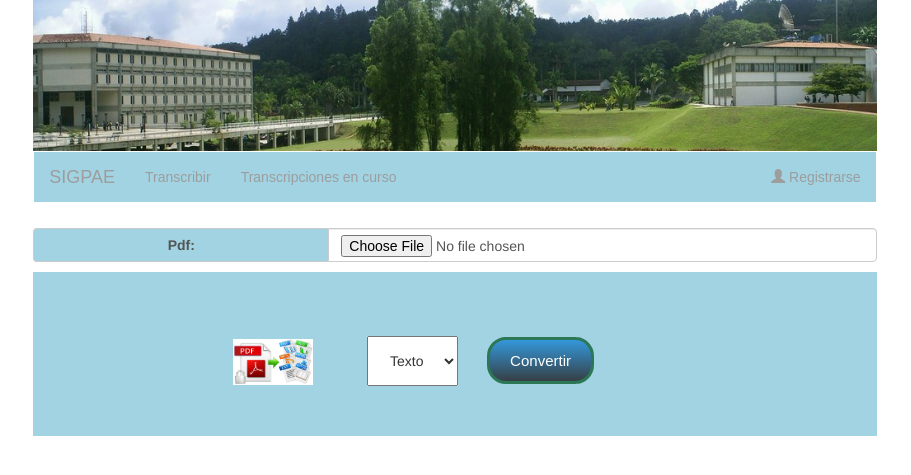
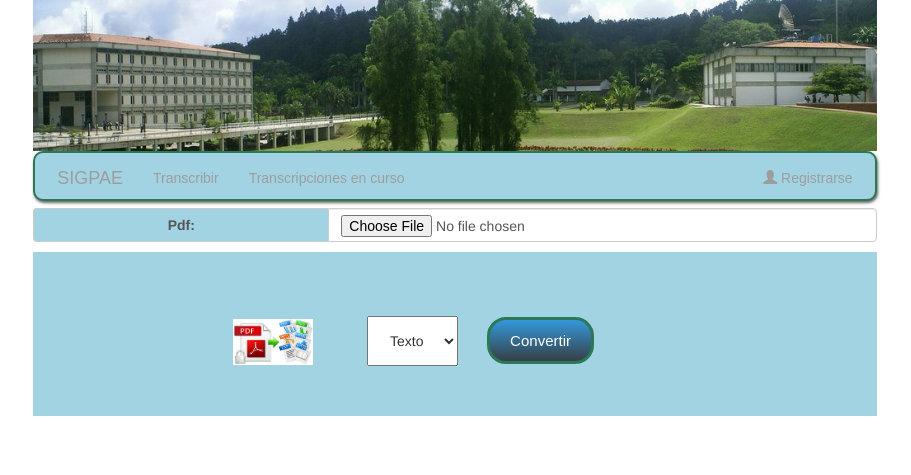
Before and after one commit to 815edwar/SIGPAE, a Django app: a page that uses templates/pdf.html in a window 1280 px wide. Shown: the top 475 px of the page, without its empty margins (185-1096 px from the left). Run offline with Django 3.2, Linux system fonts and the light colour scheme; some libraries are stand-ins or nearby versions.

Commit message:
Cambios en NavBar y organización de campos en transcripción

```diff
--- a/sigpaeHistoricos/models.py
+++ b/sigpaeHistoricos/models.py
@@ -14,6 +14,12 @@ def valid_extension(value):
      		or value.name.endswith('.PDf') or value.name.endswith('.pdF') or value.name.endswith('.PdF')
      		or value.name.endswith('.pDF') or value.name.endswith('.pDf')):
         raise ValidationError("Sólo se permiten archivos en formato PDF.")
+def valid_hours(hr):
+    if not ((hr>=0) and hr<=40):
+        raise  ValidationError("Máximo de horas semanales es 40.")
+def valid_cr(cr):
+    if not ((cr>=0) and cr<=16):
+        raise  ValidationError("Máximo de créditos válido es 16.")
 
 class Departamento(models.Model):
     nombre = models.CharField('Nombre', max_length=100, null=True)
@@ -62,11 +68,9 @@ class Pdfs(models.Model):
 
     año = models.PositiveIntegerField('Año', choices=AÑOS, null=True)
 
-    horas_semanales = models.PositiveIntegerField('Horas Semanales', null=True, validators=[MinValueValidator(0),
-                                                             MaxValueValidator(40)])
+    horas_semanales = models.PositiveIntegerField('Horas Semanales', null=True, validators=[valid_hours])
 
-    creditos = models.PositiveIntegerField('Créditos', null=True,  validators=[MinValueValidator(0),
-                                                             MaxValueValidator(16)])
+    creditos = models.PositiveIntegerField('Créditos', null=True,  validators=[valid_cr])
 
     requisitos = models.TextField('Requisitos', null=True)
 
--- a/static/css/base.css
+++ b/static/css/base.css
@@ -6,14 +6,24 @@ body {
 	margin: auto;
 }
 
+
 #navbar {
-	border-radius: 0;
-	background-color:#a1d3e2 ;
-	color:   #000000;
-	font-family: sans-serif;
-	border-color: #ffffff;
-  color: ;
+  width: 100%;
+  color:#FFFFFF;
+  font-family: sans-serif;
+  margin: 0px 0px 0px 0px;
+  padding: 0px 7px 4px ;
+  height: 40px;
+  line-height: 100%;
+  border-radius: 10px;
+  box-shadow: 1px 2px 3px #666666;
+  background: #A1D3E2;
+  border: solid 2px #2C7856;
+  position:relative;
+  z-index:999;
 }
+
+
 
 .clip{
   width: 80px;
@@ -62,7 +72,7 @@ body {
   margin-top: 10px;
 }
 
-.veromazu{
+.bloque{
   text-align: center;
   margin-left: 50px;
   padding: 15px;
--- a/templates/base.html
+++ b/templates/base.html
@@ -21,7 +21,7 @@
 				<img id="header" class="img-responsive" src="{% static 'images/usb.JPG'%}">
 			</div>
 			<nav id="navbar" class="navbar navbar-inverse">
-			  <div class="container-fluid">
+			  <div class="container-fluid" >
 			    <div class="navbar-header">
 			      <a class="navbar-brand" href="{% url 'home' %}">SIGPAE</a>
 			    </div>
--- a/templates/pdf.html
+++ b/templates/pdf.html
@@ -15,8 +15,8 @@
         </div>
     {% endfor %}
     <div class = "tipo">
-    <img class ="clip" src="../static/images/pdftexto.png"></img>
-        <select class = "veromazu" name="tipo">
+    <img class ="clip" src="/home/vero/Documentos/SIGPAE/static/images/pdftexto.png"></img>
+        <select class = "bloque" name="tipo">
             <option value="texto">Texto</option>
             <option value="html">HTML</option>
         </select>
```
Also changed, not shown: templates/display_pdf.html (+5 -2 lines). Lines whose indentation alone changed are shown as unchanged.
